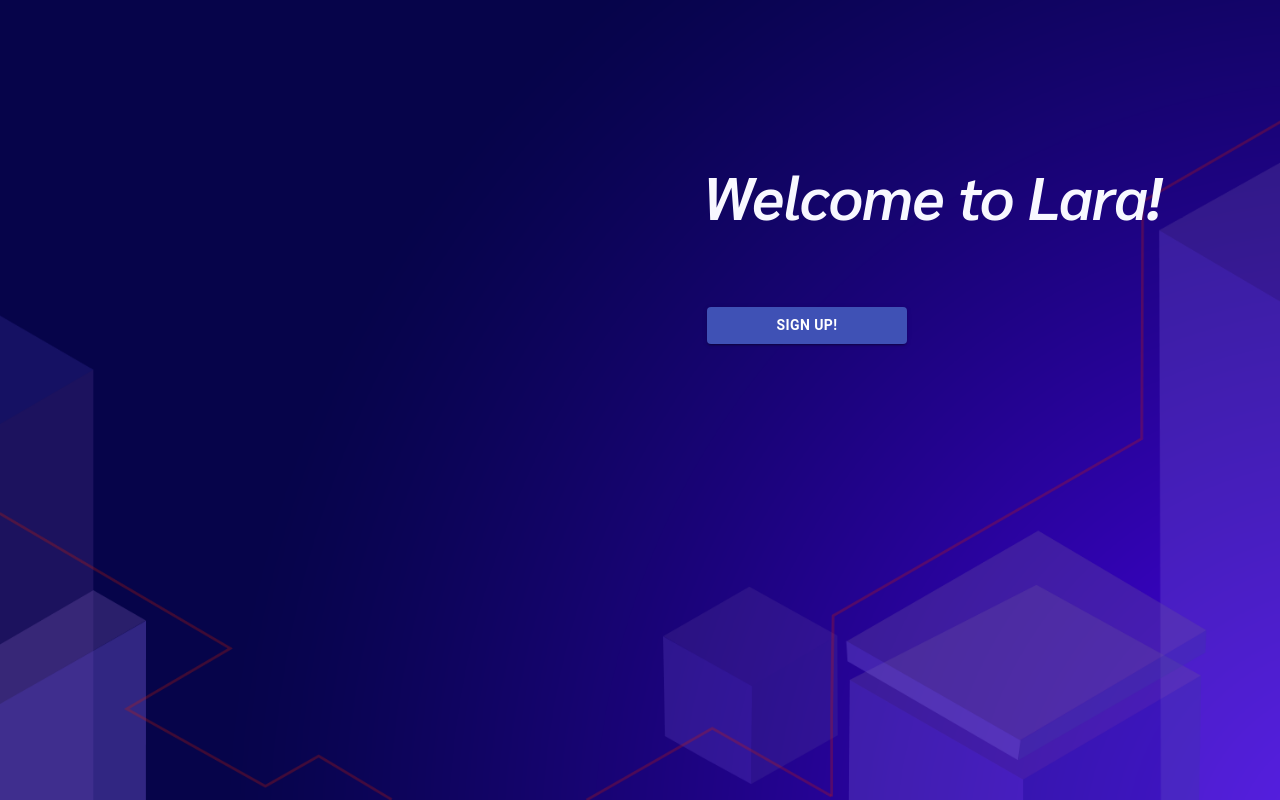
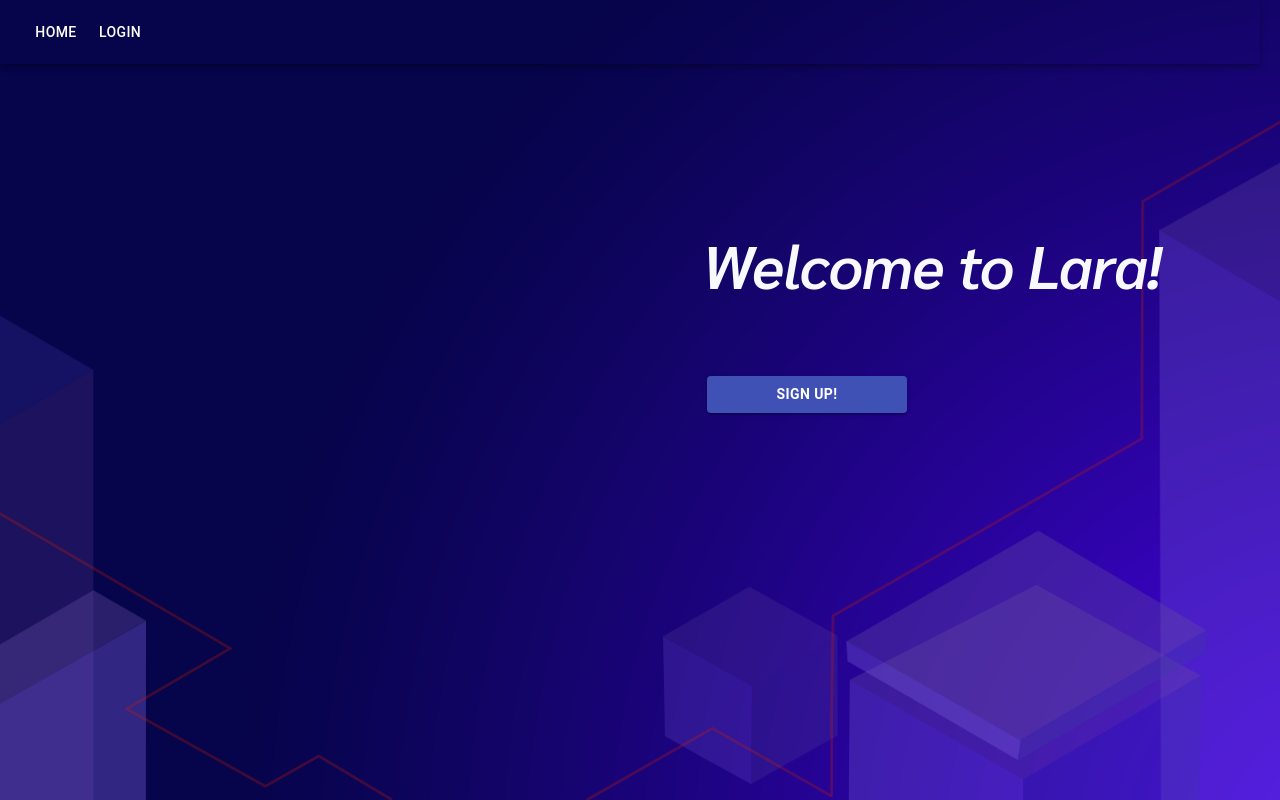
Before and after one commit to benceVadasz/get-to-know-lara-frontend, a React (Create React App) app: page /welcome in a window 1280 px wide. Built offline with nearby package versions, Linux system fonts and the light colour scheme.

Commit message:
move navbar to only landing lage

```diff
--- a/src/components/Navbar.js
+++ b/src/components/Navbar.js
@@ -51,9 +51,6 @@ export default function Navbar() {
                 <Button component={Link} to="/login" color="inherit">
                     {" "}
                     Login{" "}
-                </Button>
-                <Button component={Link} to="/register" color="inherit">
-                    Register
                 </Button>
             </div>
         )
--- a/src/pages/Welcome.js
+++ b/src/pages/Welcome.js
@@ -3,6 +3,7 @@ import {makeStyles} from "@material-ui/core/styles";
 import Typography from "@material-ui/core/Typography";
 import { Button, Card, CardContent} from "@material-ui/core";
 import {Link} from "react-router-dom";
+import Navbar from "../components/Navbar";
 
 function Welcome() {
     const useStyles = makeStyles((theme) => ({
@@ -62,6 +63,7 @@ function Welcome() {
 
     return (
         <div className={classes.paperContainer}>
+            <Navbar/>
             <Card className={classes.root}>
                 <CardContent className={classes.box}>
                     <Typography
```
